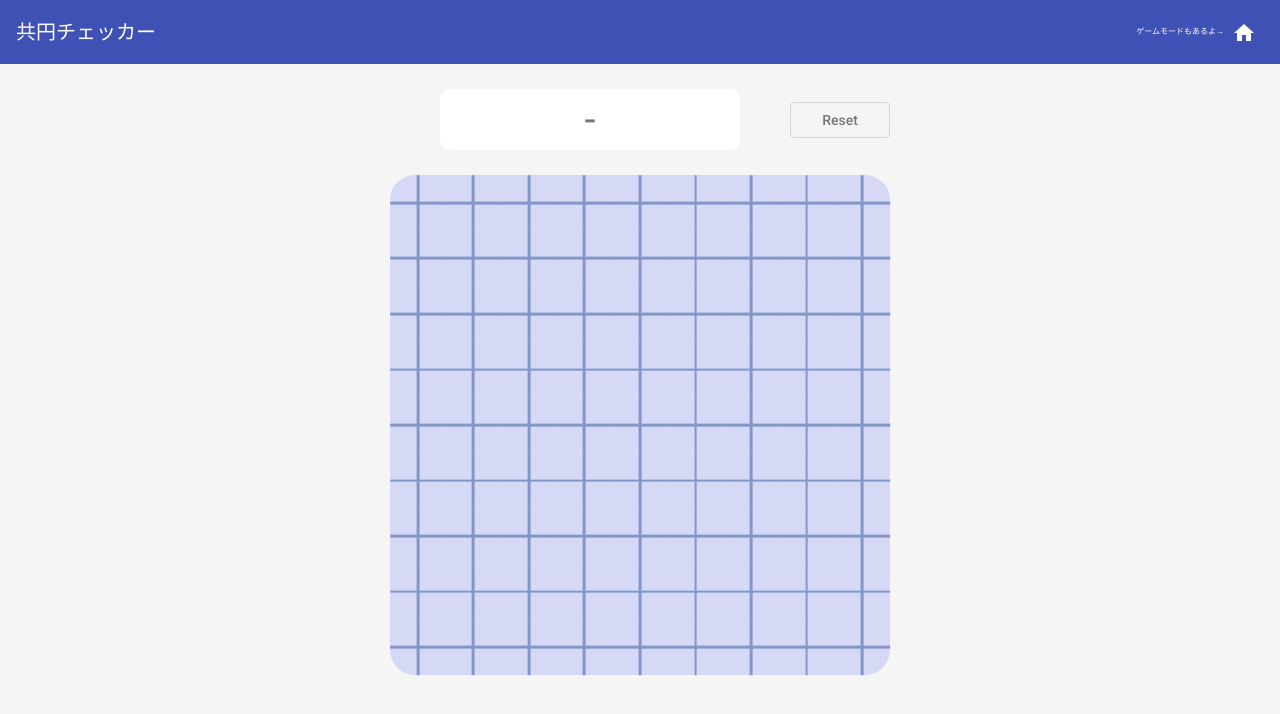
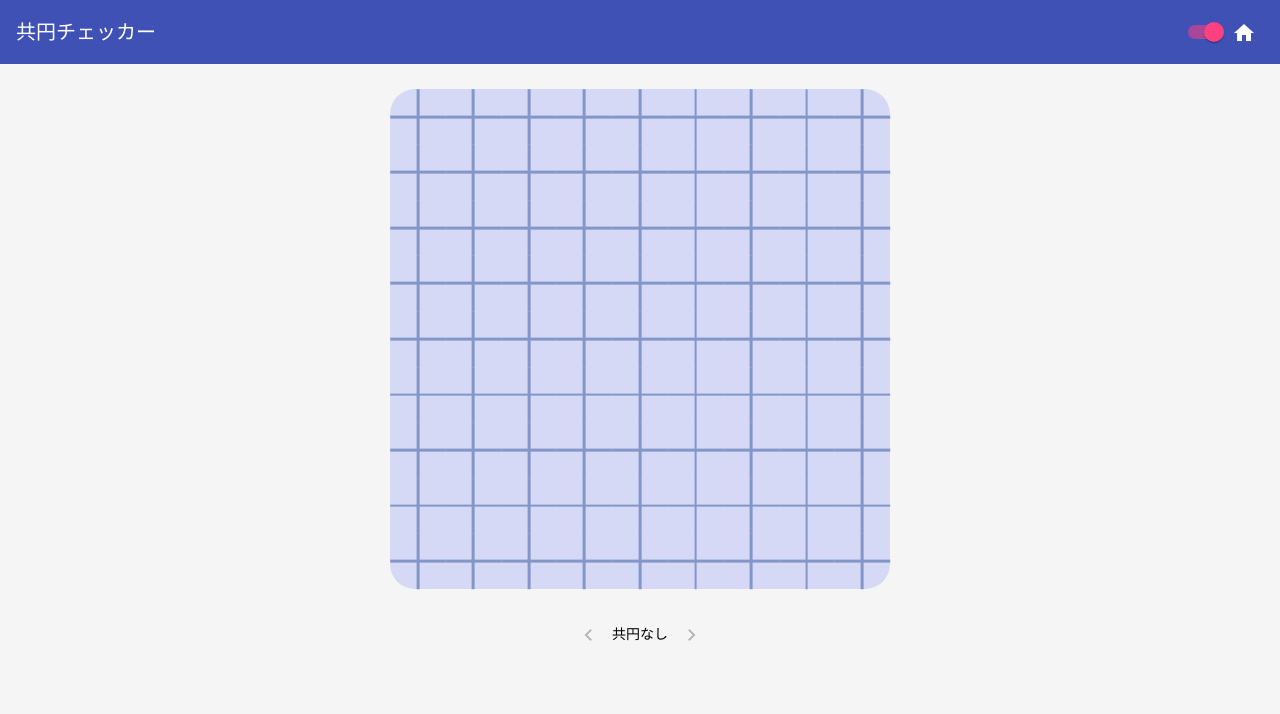
Before and after one commit to keyhr/concyclic-game, an Angular app: page /checker in a window 1280 px wide. Shown: the top 714 px of the page. Built offline with nearby package versions, Linux system fonts and the light colour scheme.

Commit message:
[update] new checker version

```diff
--- a/src/app/checker/checker.component.css
+++ b/src/app/checker/checker.component.css
@@ -1,12 +1,3 @@
-.title {
-  /* font-family: "MPLUS2 Regular"; */
-}
-
-.message {
-  /* font-family: "MPLUS2 Regular"; */
-  font-size: .5rem;
-}
-
 span.spacer {
   flex: 1 1 auto;
 }
@@ -37,7 +28,7 @@ span.spacer {
 
 .judge {
   /* flex-basis: 70%; */
-  padding: .5ex;
+  padding: 0.5ex;
   background-color: white;
   border-radius: 10px;
 }
--- a/src/app/checker/checker.component.html
+++ b/src/app/checker/checker.component.html
@@ -1,12 +1,12 @@
 <mat-toolbar color="primary">
-  <span class="title">共円チェッカー</span>
+  <span>共円チェッカー</span>
   <span class="spacer"></span>
-  <span class="message">ゲームモードもあるよ→</span>
+  <mat-slide-toggle [(ngModel)]="isRequiredNewVersion"></mat-slide-toggle>
   <a mat-icon-button routerLink="/home">
     <mat-icon>home</mat-icon>
   </a>
 </mat-toolbar>
-<div class="container" [style.width.px]=(containerSizePx)>
+<div *ngIf="!isRequiredNewVersion" class="container" [style.width.px]=(containerSizePx)>
   <div class="info-tiles" fxLayout="row" fxLayoutAlign="space-around center">
     <div fxFlex></div>
     <div class="judge" fxFlex="60" [style.color]="judge.fontColor">{{judge.content}}</div>
@@ -17,3 +17,31 @@
     <app-board [board]="board" (cellClickEvent)="onCellClick($event)"></app-board>
   </div>
 </div>
+<div *ngIf="isRequiredNewVersion" class="container" [style.width.px]=(containerSizePx)>
+  <div class="board">
+    <app-board [board]="board" (cellClickEvent)="onCellClick($event)"></app-board>
+  </div>
+  <div class="resultNavigator">
+    <button mat-icon-button *ngIf="resultIndex >= 0" (click)="updateResultView(-1)">
+      <mat-icon>navigate_before</mat-icon>
+    </button>
+    <button mat-icon-button disabled *ngIf="resultIndex < 0">
+      <mat-icon>navigate_before</mat-icon>
+    </button>
+    <span *ngIf="searchResult.length != 0 && resultIndex >= 0">
+      {{resultIndex + 1}} / {{searchResult.length}} セット目
+    </span>
+    <span *ngIf="searchResult.length != 0 && resultIndex == -1">
+      {{searchResult.length}} セット
+    </span>
+    <span *ngIf="searchResult.length == 0">
+      共円なし
+    </span>
+    <button mat-icon-button *ngIf="resultIndex <= searchResult.length - 2" (click)="updateResultView(1)">
+      <mat-icon>navigate_next</mat-icon>
+    </button>
+    <button mat-icon-button disabled *ngIf="resultIndex > searchResult.length - 2">
+      <mat-icon>navigate_next</mat-icon>
+    </button>
+  </div>
+</div>
--- a/src/app/checker/checker.component.ts
+++ b/src/app/checker/checker.component.ts
@@ -1,25 +1,26 @@
 import { Component, OnInit } from '@angular/core';
-import { Board, Cell, isConcyclic } from '../board';
+import { Board, Cell, ConcyclicJudger, isConcyclic } from '../board';
 
 @Component({
   selector: 'app-checker',
   templateUrl: './checker.component.html',
-  styleUrls: ['./checker.component.css']
+  styleUrls: ['./checker.component.css'],
 })
 export class CheckerComponent implements OnInit {
-
   boardSize = {
     x: 9,
-    y: 9
+    y: 9,
   };
   board: Board;
 
   judge = {
-    'fontColor': '#777777',
-    'content': '-',
+    fontColor: '#777777',
+    content: '-',
   };
 
   containerSizePx: number = 500;
+
+  isRequiredNewVersion = true;
 
   constructor() {
     this.board = new Board(this.boardSize.x, this.boardSize.y);
@@ -30,13 +31,18 @@ export class CheckerComponent implements OnInit {
   }
 
   onCellClick(cell: Cell) {
-    if (cell.isPut || this.board.cellsPut().length < 4) {
+    if (this.isRequiredNewVersion) {
       cell.toggle();
+      this.searchConcyclic();
+    } else {
+      if (cell.isPut || this.board.cellsPut().length < 4) {
+        cell.toggle();
+      }
+
+      const cellsPut = this.board.cellsPut();
+
+      this.judgeConcyclic(cellsPut);
     }
-
-    const cellsPut = this.board.cellsPut();
-
-    this.judgeConcyclic(cellsPut);
   }
 
   judgeConcyclic(cellsPut: Array<Cell>) {
@@ -51,9 +57,31 @@ export class CheckerComponent implements OnInit {
     }
   }
 
+  resultIndex = -1;
+  searchResult: Cell[][] = new Array();
+
+  searchConcyclic() {
+    const judger = new ConcyclicJudger(this.board.cellsPut());
+    this.searchResult = judger.fullSearch();
+    this.resultIndex = -1;
+    this.updateResultView();
+  }
+
+  updateResultView(mode?: number) {
+    if (mode == 1) this.resultIndex += 1;
+    else if (mode == -1) this.resultIndex -= 1;
+
+    if (this.resultIndex >= this.searchResult.length)
+      this.resultIndex = this.searchResult.length - 1;
+    if (this.resultIndex < 0) this.resultIndex = -1;
+
+    this.board.clearSelection();
+    const result = this.searchResult[this.resultIndex];
+    for (const cell of result) this.board.selectCell(cell.x, cell.y);
+  }
+
   reset(): void {
     this.board.clear();
     this.judge.content = '-';
   }
-
 }
```
